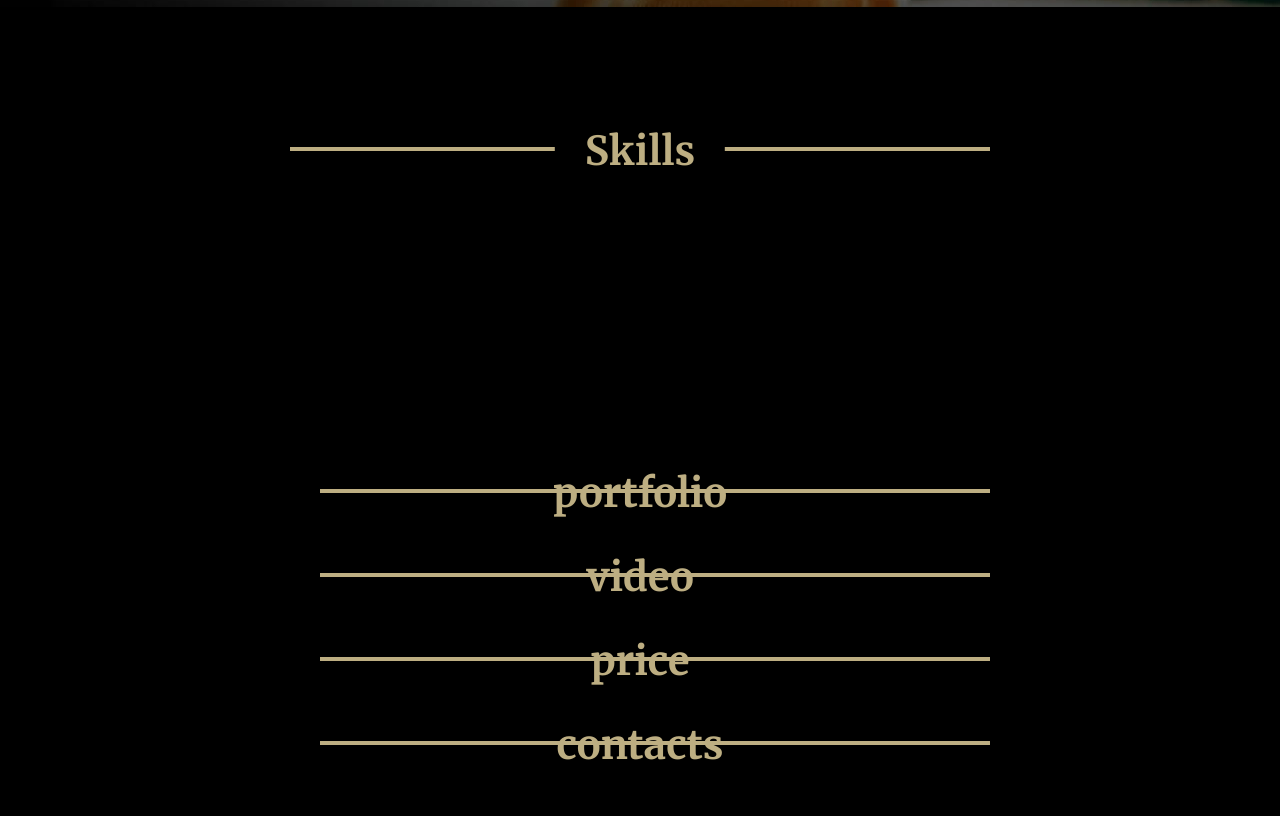
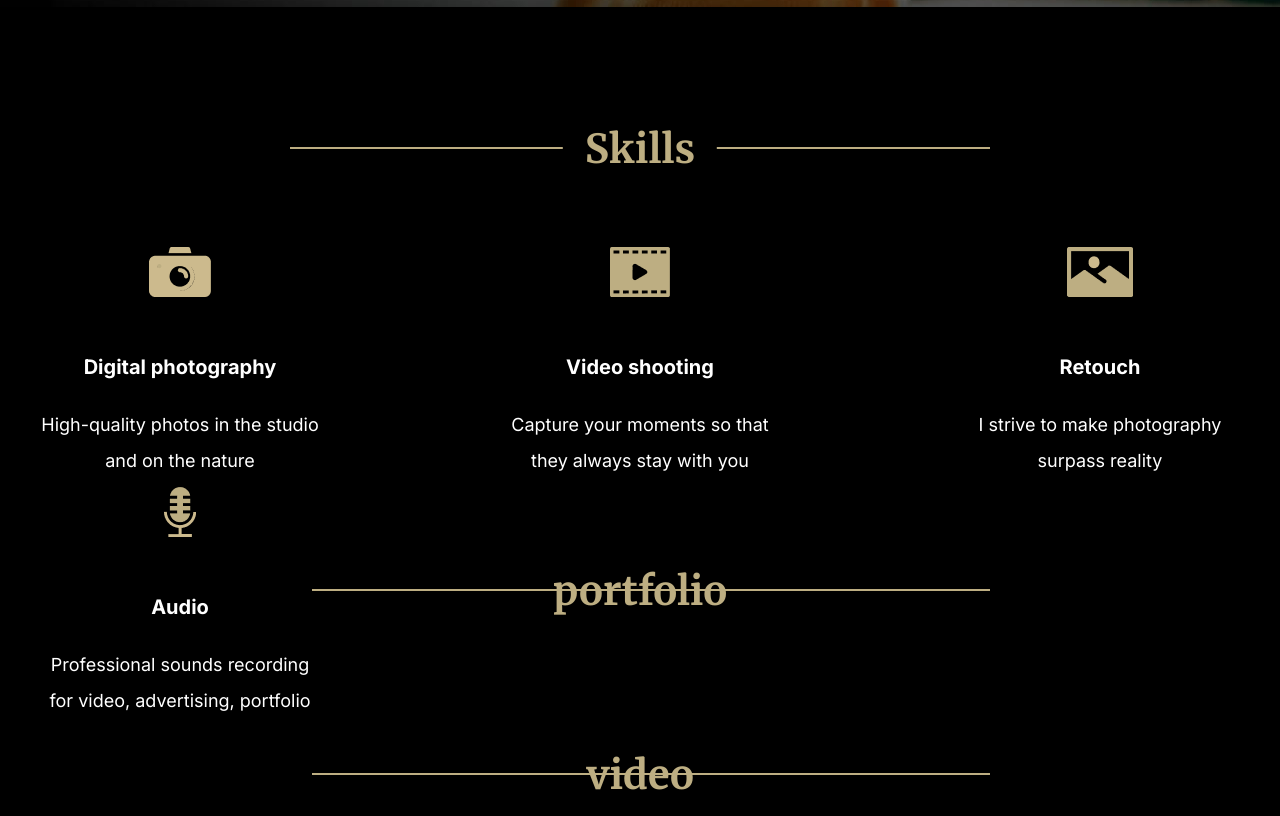
Before and after one commit to K98940/rsschool-cv, a plain HTML site: page portfolio/index.html in a window 1280 px wide. Shown: the part 903-1719 px from the top of the page. Drawn offline with Linux system fonts and the light colour scheme.

Commit message:
feat: add block 'skills'

```diff
--- a/portfolio/css/skills.css
+++ b/portfolio/css/skills.css
@@ -1,6 +1,59 @@
 /* ========= Skills =============== */
 .section-skills {
    height: 482px;
-   padding-top: 100px;
-   color: red;
 }
+
+.skills-container {
+   display: flex;
+   justify-content: space-between;
+   flex-wrap: wrap;
+   padding-top: 60px;
+}
+
+.skills-item {
+   position: relative;
+   width: 320px;
+   height: 240px;
+   margin: 0 20px;
+
+   /* outline: 1px solid white; */
+   background-position: center top;
+   background-repeat: no-repeat;
+}
+
+.skills-item:nth-child(1) {
+   background-image: url('/portfolio/assets/img/skills/camera.png');
+}
+
+.skills-item:nth-child(2) {
+   background-image: url('/portfolio/assets/img/skills/video.png');
+}
+
+.skills-item:nth-child(3) {
+   background-image: url('/portfolio/assets/img/skills/image.png');
+}
+
+.skills-item:nth-child(4) {
+   background-image: url('/portfolio/assets/img/skills/mic.png');
+}
+
+.item-title {
+   color: white;
+   text-align: center;
+   font-size: 20px;
+   font-weight: 700;
+   line-height: 40px;
+
+   padding: 100px 20px 0px 20px;
+}
+
+.item-text {
+   color: white;
+   text-align: center;
+   font-size: 18px;
+   font-weight: 400;
+   line-height: 36px;
+
+   padding: 20px 20px 8px 20px;
+
+}
--- a/portfolio/index.html
+++ b/portfolio/index.html
@@ -68,6 +68,24 @@
                <div class="section-title">
                   <h2 class="">Skills</h2>
                </div>
+               <div class="skills-container">
+                  <div class="skills-item">
+                     <div class="item-title">Digital photography</div>
+                     <div class="item-text">High-quality photos in the studio and on the nature</div>
+                  </div>
+                  <div class="skills-item">
+                     <div class="item-title">Video shooting</div>
+                     <div class="item-text">Capture your moments so that they always stay with you</div>
+                  </div>
+                  <div class="skills-item">
+                     <div class="item-title">Retouch</div>
+                     <div class="item-text">I strive to make photography surpass reality</div>
+                  </div>
+                  <div class="skills-item">
+                     <div class="item-title">Audio</div>
+                     <div class="item-text">Professional sounds recording for video, advertising, portfolio</div>
+                  </div>
+               </div>
             </section>
 
 
--- a/portfolio/style.css
+++ b/portfolio/style.css
@@ -35,6 +35,7 @@
 
 .section {
    color: #ffffff;
+   padding-top: 100px;
 }
 
 
@@ -148,7 +149,7 @@
    position: relative;
    overflow: hidden;
    margin: 0;
-   padding: 0 30px;
+   padding: 0 22px;
    left: 50%;
    top: 50%;
    transform: translate(-50%, -50%);
@@ -205,7 +206,7 @@
    display: block;
    position: relative;
    width: 700px;
-   height: 4px;
+   height: 2px;
    top: 40px;
    background-color: #bdae82;
 }
```
Also changed, not shown: portfolio/PixelPerfect_Skills.jpg, portfolio/assets/img/skills/camera.png (added), portfolio/assets/img/skills/image.png (added), portfolio/assets/img/skills/mic.png (added), portfolio/assets/img/skills/video.png (added).
